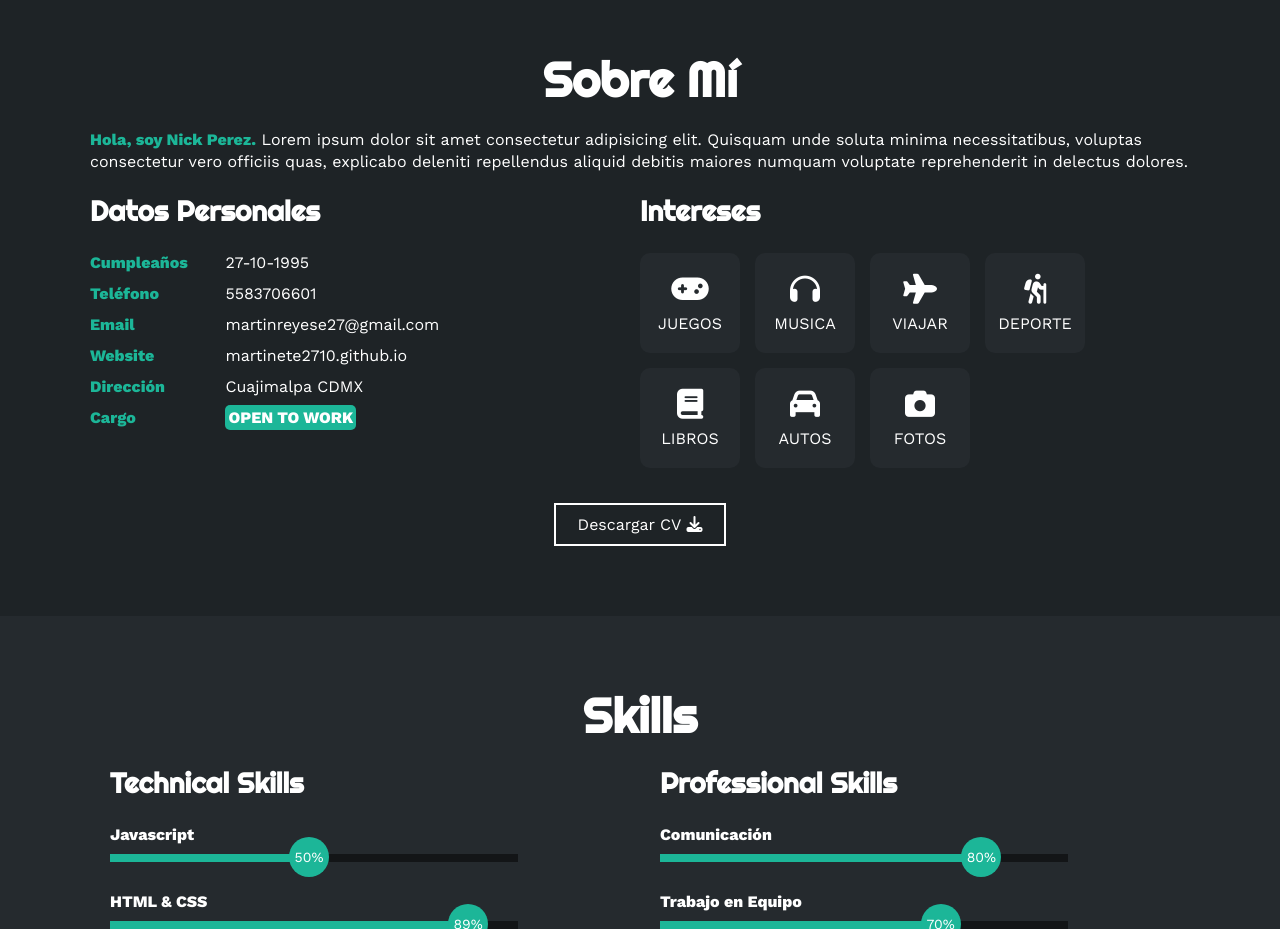
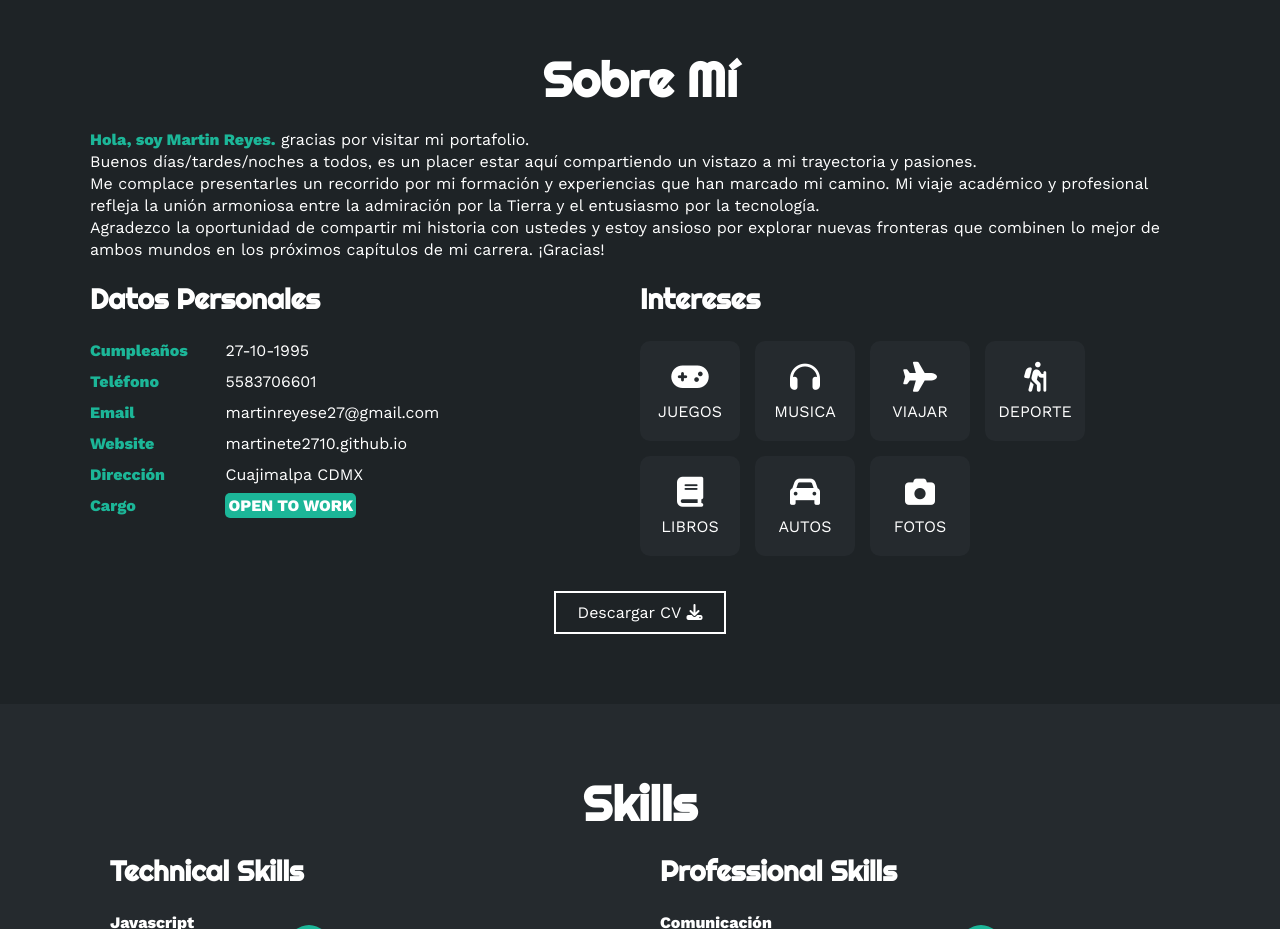
Before and after one commit to Martinete2710/PORTAFOLIO-PERSONAL, a plain HTML site: page index.html in a window 1280 px wide. Shown: the part 820-1749 px from the top of the page. Drawn offline with nearby package versions, Linux system fonts and the light colour scheme.

Commit message:
se agrega mas informacion personal

```diff
--- a/index.html
+++ b/index.html
@@ -56,9 +56,11 @@
     <section id="sobremi" class="sobremi">
         <div class="contenido-seccion">
             <h2>Sobre Mí</h2>
-            <p><span>Hola, soy Nick Perez.</span> Lorem ipsum dolor sit amet consectetur adipisicing elit. Quisquam unde
-                soluta minima necessitatibus, voluptas consectetur vero officiis quas, explicabo deleniti repellendus
-                aliquid debitis maiores numquam voluptate reprehenderit in delectus dolores.</p>
+            <p><span>Hola, soy Martin Reyes.</span> gracias por visitar mi portafolio.
+                <br>
+                Buenos días/tardes/noches a todos, es un placer estar aquí compartiendo un vistazo a mi trayectoria y pasiones. <br>Me complace presentarles un recorrido por mi formación y experiencias que han marcado mi camino.
+
+                Mi viaje académico y profesional refleja la unión armoniosa entre la admiración por la Tierra y el entusiasmo por la tecnología. <br>Agradezco la oportunidad de compartir mi historia con ustedes y estoy ansioso por explorar nuevas fronteras que combinen lo mejor de ambos mundos en los próximos capítulos de mi carrera. ¡Gracias!</p>
 
             <div class="fila">
                 <!-- datos personales -->
```
